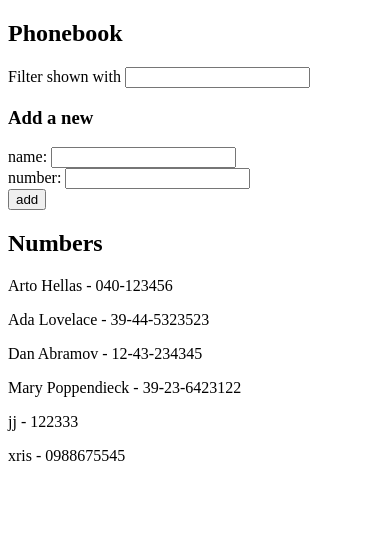
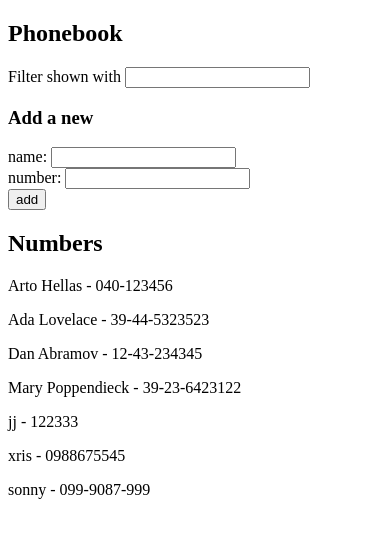
Before and after one commit to Jordan-Rob/FullStackOpen, a React (Create React App) app in the folder part2/the_phonebook/: page / in a window 390 px wide. Shown: the top 538 px of the page. Built offline with nearby package versions, Linux system fonts and the light colour scheme; data requests are answered from the project's data file.

Commit message:
Exercise 2.16: Phonebook step8

```diff
--- a/part2/the_phonebook/db.json
+++ b/part2/the_phonebook/db.json
@@ -31,6 +31,12 @@
       "number": "0988675545",
       "date": "2020-11-11T14:07:41.686Z",
       "id": 6
+    },
+    {
+      "name": "sonny",
+      "number": "099-9087-999",
+      "date": "2020-11-11T14:22:37.100Z",
+      "id": 7
     }
   ]
 }
--- a/part2/the_phonebook/src/App.js
+++ b/part2/the_phonebook/src/App.js
@@ -3,6 +3,7 @@
 import Filter from './components/Filter';
 import PersonForm from './components/PersonForm';
 import Persons from './components/Persons';
+import personsService from './services/persons';
 
 
 const App = () => {
@@ -14,8 +15,8 @@
     useEffect( () => {
       console.log('Effect')
 
-      axios
-        .get('http://localhost:3001/persons')
+      personsService
+        .getAll()
         .then( response => {
           console.log('promise fullfilled')
           setPersons(response.data)
@@ -39,8 +40,8 @@
         date: new Date(),
         }
 
-        axios
-          .post('http://localhost:3001/persons', newObj)
+        personsService
+          .create(newObj)
           .then(response => {
             setPersons(persons.concat(response.data))
             setNewName('')
--- /dev/null
+++ b/part2/the_phonebook/src/services/persons.js
@@ -0,0 +1,17 @@
+import axios from 'axios'
+
+const baseUrl = 'http://localhost:3001/persons'
+
+const create = (newObject ) => {
+    return axios.post(baseUrl, newObject)
+}
+
+const getAll = () => {
+    return axios.get(baseUrl)
+}
+
+const update = (id, newObject) => {
+    return axios.put(`${baseUrl}/${id}`, newObject)
+}
+
+export default {create, getAll, update}
```
